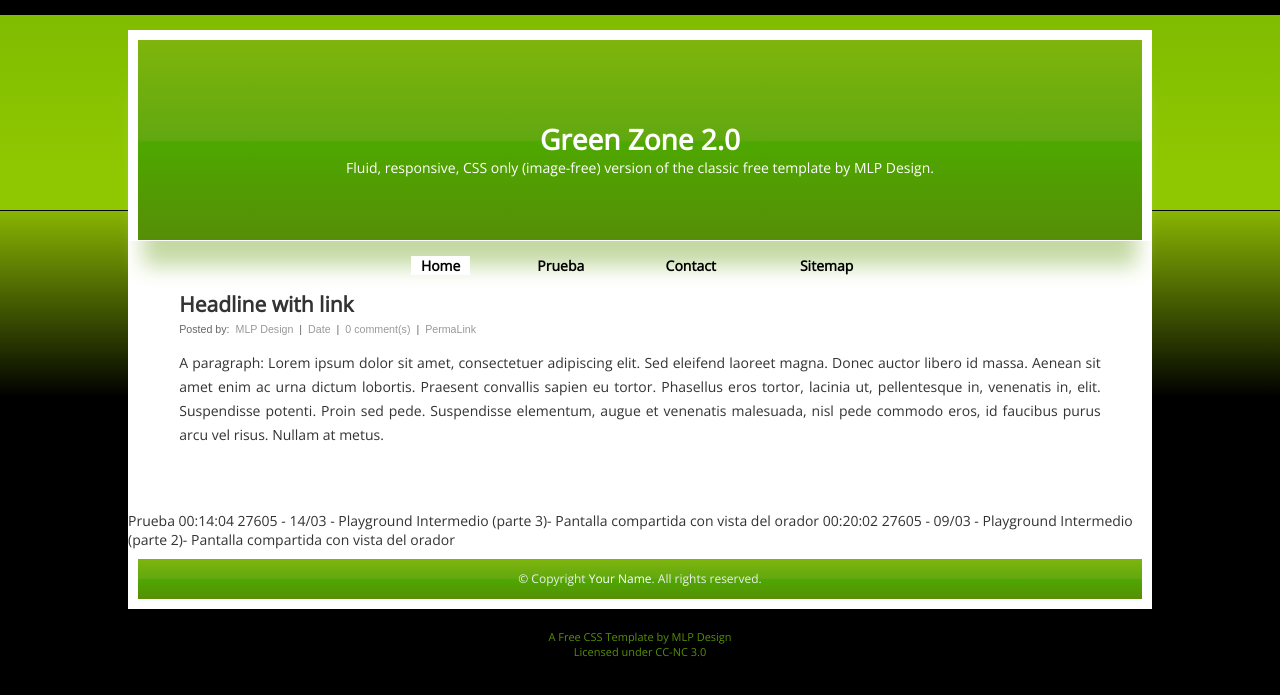
After one commit to jisacallan/Entrega1-SessoSacall-n, a Django app: a page that uses Indice/templates/home/home.html in a window 1280 px wide. The commit adds this page. Shown: the top 695 px of the page. Run offline with Django 4.2, Linux system fonts and the light colour scheme.

Commit message:
SextoCommit: herencia de templates desde home en Indice a entrega_formulario

```diff
--- a/AppPrimerEntrega/admin.py
+++ b/AppPrimerEntrega/admin.py
@@ -1,3 +1,8 @@
 from django.contrib import admin
+from . models import Especialista, Paciente, Tratamiento
 
 # Register your models here.
+
+admin.site.register(Paciente)
+admin.site.register(Especialista)
+admin.site.register(Tratamiento)
--- /dev/null
+++ b/AppPrimerEntrega/templates/AppPrimerEntrega/entrega_formulario.html
@@ -0,0 +1,10 @@
+{% extends 'home/home.html' %}
+
+{% block bloque_cuerpo %}
+
+    Prueba
+
+    00:14:04 27605 - 14/03 - Playground Intermedio (parte 3)- Pantalla compartida con vista del orador
+    00:20:02 27605 - 09/03 - Playground Intermedio (parte 2)- Pantalla compartida con vista del orador
+
+{% endblock bloque_cuerpo %}
--- a/AppPrimerEntrega/urls.py
+++ b/AppPrimerEntrega/urls.py
@@ -1,6 +1,7 @@
 from django.urls import path
-from . views import nuevo_paciente
+from . views import nuevo_paciente, entrega_formulario
 
 urlpatterns = [
     path('nuevo', nuevo_paciente, name='nuevo_paciente'),
+    path('formulario', entrega_formulario, name='entrega_formulario')
 ]
--- a/AppPrimerEntrega/views.py
+++ b/AppPrimerEntrega/views.py
@@ -9,3 +9,6 @@ def nuevo_paciente(request):
     paciente1 =  Paciente(nombre='Juan', apellido='Martinez', DNI=DNI, patologia='Alzheimer')
     paciente1.save()
     return HttpResponse(f"Se muestra la info de paciente {paciente1.nombre} {paciente1.apellido}")
+
+def entrega_formulario(request):
+    return render(request, 'AppPrimerEntrega/entrega_formulario.html', {})
--- a/Indice/templates/home/home.html
+++ b/Indice/templates/home/home.html
@@ -24,7 +24,7 @@
 <input type="checkbox" id="show-menu" role="button">
 		<ul id="menu">
 			<li><a class="current">Home</a></li>
-			<li><a href="#" title="About">About</a></li>
+			<li><a href={% url 'entrega_formulario' %} title="About">Prueba</a></li>
 			<li><a href="#" title="Contact">Contact</a></li>
 			<li><a href="#" title="Sitemap">Sitemap</a></li>
 		</ul>
```
Also changed, not shown: Entrega1/views.py (deleted).
